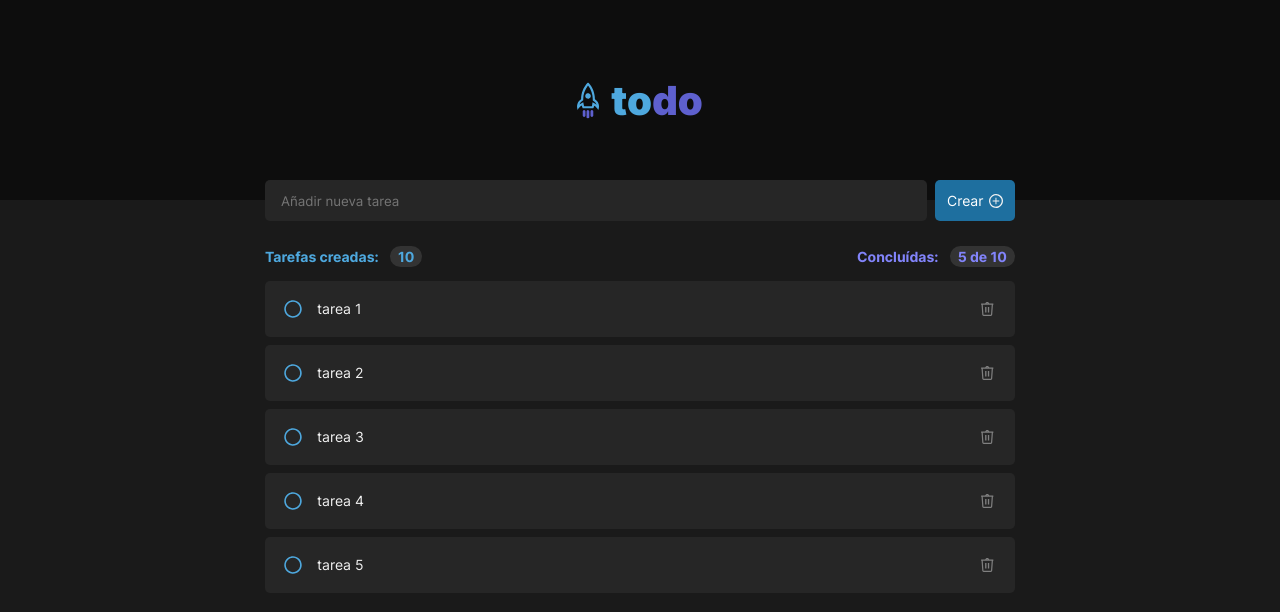
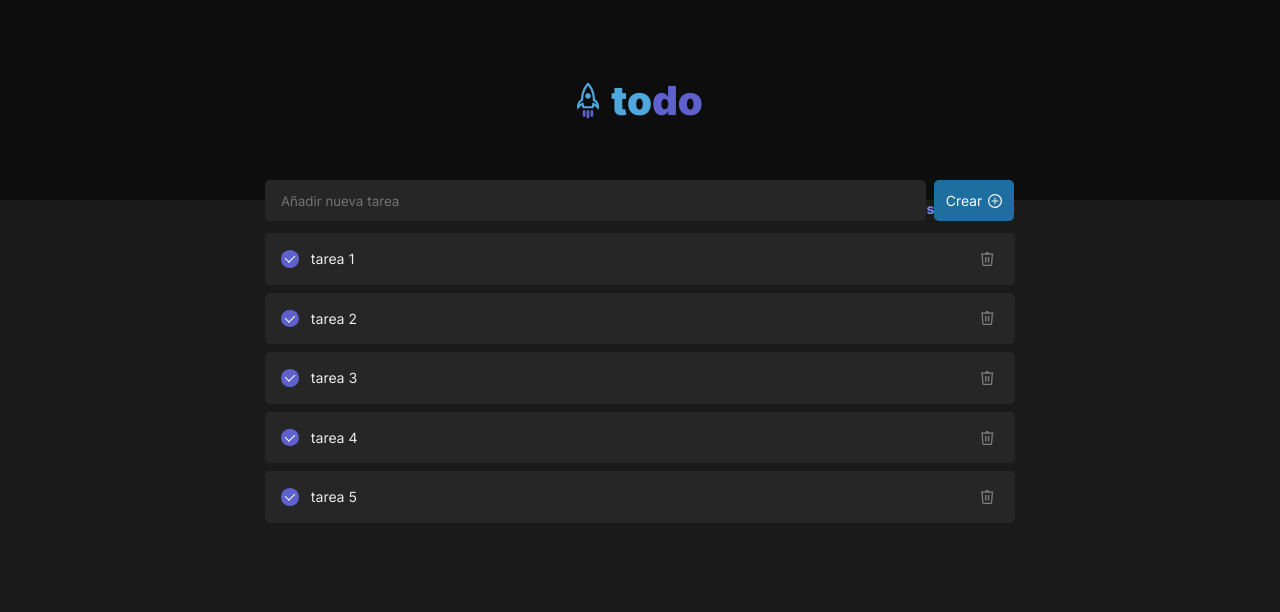
Before and after one commit to JhojanLT/Todos-List, a React (Create React App) app: page / in a window 1280 px wide. Shown: the top 612 px of the page. Built offline with nearby package versions, Linux system fonts and the light colour scheme.

Commit message:
Styles upgrated

```diff
--- a/src/App.js
+++ b/src/App.js
@@ -21,11 +21,9 @@ function App() {
       <TodoHeader></TodoHeader>
 
       <main className="contentMain">
-        <div className="todoSearch-container">
-          <div className="todoSearch-container-align">
-            <TodoSearch className="todoSearch" />
-            <CreateTodoButton />
-          </div>
+        <div className="todoSearchContainer">
+          <TodoSearch />
+          <CreateTodoButton />
         </div>
 
         <TodoCounter completed={5} total={10} />
--- a/src/App.scss
+++ b/src/App.scss
@@ -24,14 +24,10 @@
   margin: auto;
 }
 
-.todoSearch-container {
+.todoSearchContainer {
   display: flex;
-  position: relative;
+  position: absolute;
+  width: 46.8rem;
+  top: 11.25rem;
   margin-bottom: 3rem;
-  .todoSearch-container-align {
-    width: 100%;
-    display: flex;
-    position: absolute;
-    top: -20px;
-  }
 }
--- a/src/componets/TodoItem/TodoItem.js
+++ b/src/componets/TodoItem/TodoItem.js
@@ -4,18 +4,17 @@ import mark from "../../assets/Checked=falseHover=false.svg";
 
 function TodoItem({ tarea, status }) {
   return (
-    <>
-      <li className="containerTodoItem">
-        <img className="containerTodoItem__mark" src={mark} alt="marcar" />
-        <p>{tarea}</p>
-        <p>{status}</p>
+    <li className="containerTodoItem--active">
+      {/* <img className="containerTodoItem__mark" src={mark} alt="marcar" /> */}
+      <div className="containerTodoItem__mark"></div>
+      <p className="containerTodoItem__text">{tarea}</p>
+      <p className="containerTodoItem__text">{status}</p>
       <img
         className="containerTodoItem__deleteButton"
         src={trash}
         alt="eliminar"
       />
     </li>
-    </>
   );
 }
 
--- a/src/componets/TodoItem/TodoItem.scss
+++ b/src/componets/TodoItem/TodoItem.scss
@@ -13,9 +13,38 @@
   &__mark {
     display: flex;
     margin-right: 12px;
+    border-radius: 50%;
+    border: solid 2px;
+    width: 17.5px;
+    height: 17.5px;
+    color: #4ea8de;
   }
   &__deleteButton {
     position: absolute;
     right: 16px;
   }
+  &--active {
+    @extend .containerTodoItem;
+    .containerTodoItem {
+      &__mark {
+        background-color: #5e60ce;
+        border: none;
+        top: 0px;
+        position: relative;
+        display: flex;
+        justify-content: center;
+        align-items: center;
+        &::before {
+          content: "";
+          position: absolute;
+          width: 5px;
+          height: 8px;
+          border-right: solid 1px #ffffff;
+          border-bottom: solid 1px #ffffff;
+          transform: rotate(45deg);
+          top: 3px;
+        }
+      }
+    }
+  }
 }
--- a/src/componets/header/TodoHeader.scss
+++ b/src/componets/header/TodoHeader.scss
@@ -1,21 +1,22 @@
-.containerHeader{
-    background-color: #0D0D0D;
+.containerHeader {
+  background-color: #0d0d0d;
   height: 200px;
   display: flex;
   align-items: center;
   justify-content: center;
-    .containerTitle{
+  position: relative;
+  .containerTitle {
     display: flex;
-        &__img{
+    &__img {
       margin-right: 12px;
     }
-        &__title{
-            font-family: 'inter';
+    &__title {
+      font-family: "inter";
       font-size: 40px;
       font-weight: 900;
-            color: #4EA8DE;
-            span{
-                color: #5E60CE;
+      color: #4ea8de;
+      span {
+        color: #5e60ce;
       }
     }
   }
```
Lines whose indentation alone changed are shown as unchanged.
